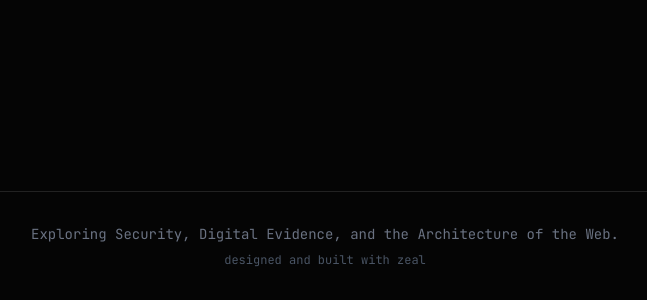
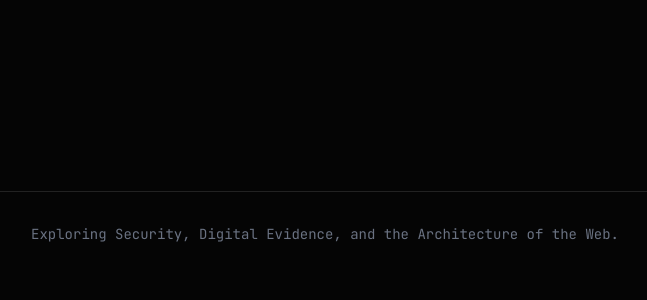
Before and after one commit to Githubxsanu/own-portfolio, a React (Vite) app: page / in a window 1280 px wide. Shown: the part 4624-4924 px from the top of the page, without its empty margins (315-962 px from the left). Built offline with nearby package versions, Linux system fonts and the light colour scheme.

Commit message:
removed zeal footer para

```diff
--- a/src/App.tsx
+++ b/src/App.tsx
@@ -488,9 +488,6 @@ export default function App() {
           <p className="font-mono text-sm text-gray-500 mb-2">
             Exploring Security, Digital Evidence, and the Architecture of the Web.
           </p>
-          <p className="font-mono text-xs text-gray-600">
-            designed and built with zeal
-          </p>
         </div>
       </footer>
     </div>
```
